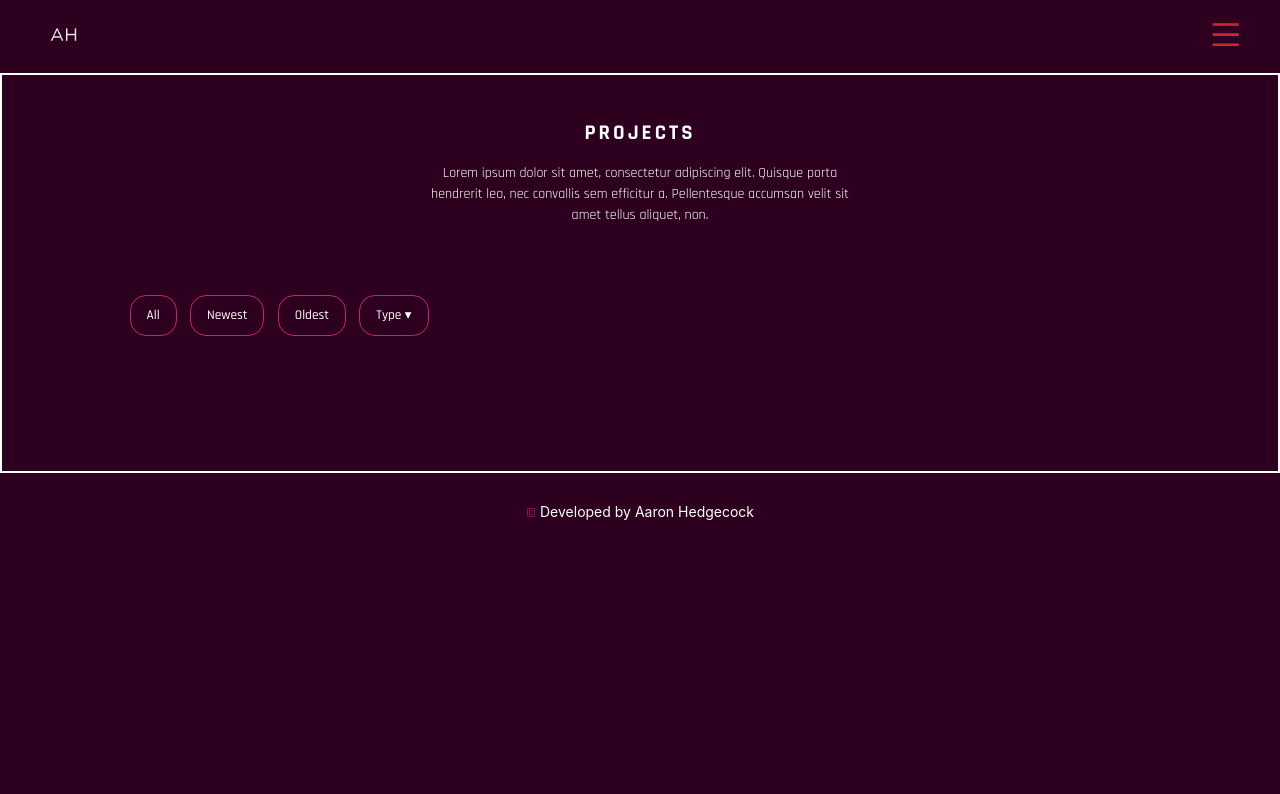
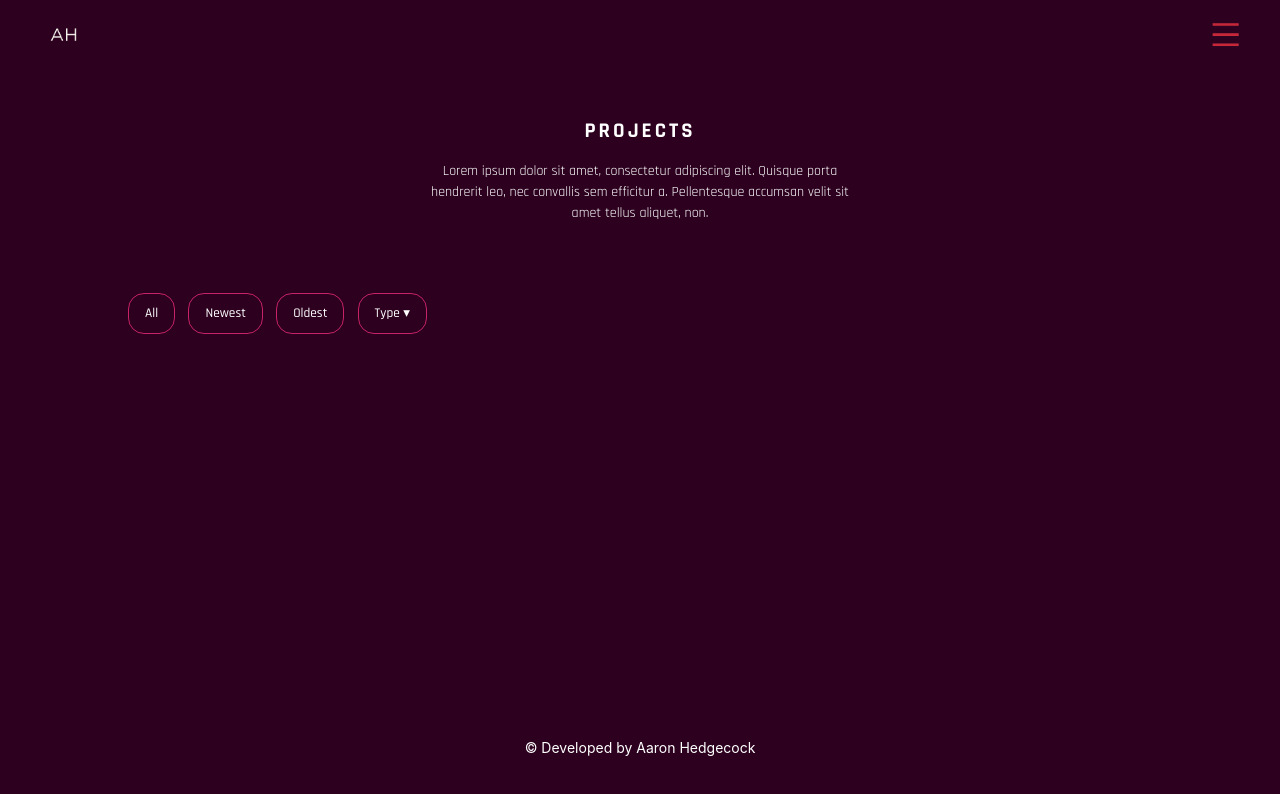
Before and after one commit to ah28011992/Portfolio, a React (Vite) app: page /projects in a window 1280 px wide. Shown: the top 794 px of the page. Built offline with nearby package versions, Linux system fonts and the light colour scheme.

Commit message:
drop down overlap issue with footer

```diff
--- a/src/Components/Filter.jsx
+++ b/src/Components/Filter.jsx
@@ -35,6 +35,7 @@ const Filter = () => {
 						className='dropdown__item'>
 						API
 					</a>
+
 				</div>
 			</div>
 		</section>
--- a/src/Components/Footer.jsx
+++ b/src/Components/Footer.jsx
@@ -2,12 +2,12 @@ import React from "react";
 
 const Footer = () => {
 	return (
-		<div class='footer-svg'>
+		<section className='footer-text'>
 			<p>
-				<span className='home__title--highlight'>&copy;</span> Developed by
+				<span className='footer__title--highlight'>&copy;</span> Developed by
 				Aaron Hedgecock
 			</p>
-		</div>
+		</section>
 	);
 };
 
--- a/src/index.css
+++ b/src/index.css
@@ -164,8 +164,8 @@ nav {
 }
 
 main {
-	min-height: 400px;
-	border: 2px solid white;
+	/* min-height: 400px; */
+	/* position: absolute; */
 }
 
 .home {
@@ -212,19 +212,22 @@ main {
 
 /* Footer */
 
-footer {
+.footer {
+	bottom: 0;
+	display: flex;
+	position: absolute;
+
 	width: 100%;
-	bottom: 0;
-	position: relative;
-	display: flex;
-	align-items: flex-end;
 }
 
-.footer-svg {
-	max-width: 80%;
-	margin: 0 auto;
+.footer-text {
+	display: flex;
+	/* position: absolute; */
+	justify-content: center;
+	width: 100%;
 	text-align: center;
-	padding: 1em 0;
+	/* border: 2px solid white; */
+	padding: 2em;
 }
 
 /*Filter */
@@ -269,7 +272,7 @@ footer {
 	overflow: hidden;
 	font-family: var(--font-light);
 	font-weight: var(--font-weight-medium);
-	;
+
 }
 
 .dropdown__item {
```
Also changed, not shown: 1 other file (tests, documents, lock files or other folders).
